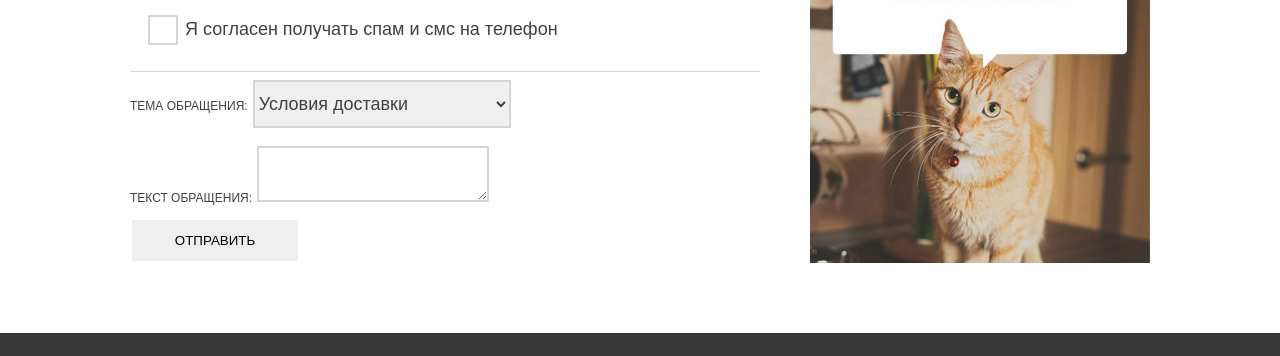
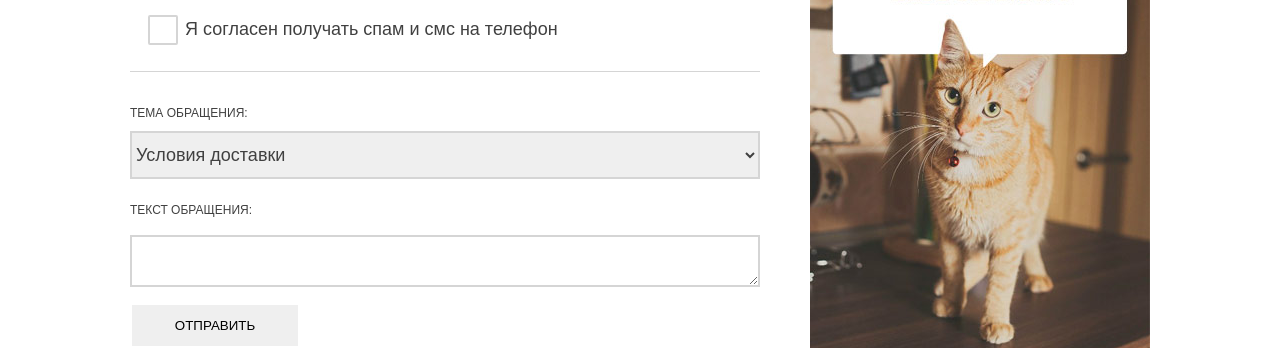
Before and after one commit to EugeneAndrievsky/keksby, a plain HTML site: page index.html in a window 1280 px wide. Shown: the part 3257-3613 px from the top of the page. Drawn offline with Linux system fonts and the light colour scheme.

Commit message:
разметил конец формы

```diff
--- a/css/style.css
+++ b/css/style.css
@@ -497,6 +497,7 @@ body {
 .checkbox-area {
   padding-top: 20px;
   padding-bottom: 30px;
+  margin-bottom: 27px;
   border-bottom: 1px solid #d5d5d5;
 }
 
@@ -543,6 +544,16 @@ body {
   border-left: none;
 
   transform: rotate(45deg);
+}
+
+.feedback-form  select {
+  width: 100%;
+  margin-bottom: 7px;
+}
+.feedback-form textarea{
+  width: 626px;
+  padding: 0;
+  margin-top: 15px;
 }
 
 .page-footer {
```
